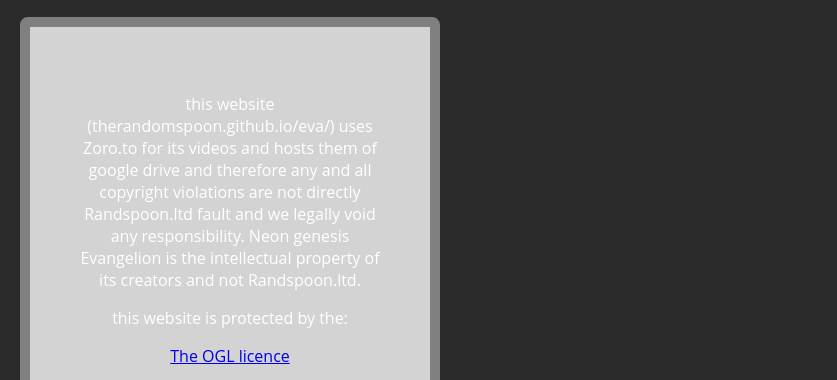
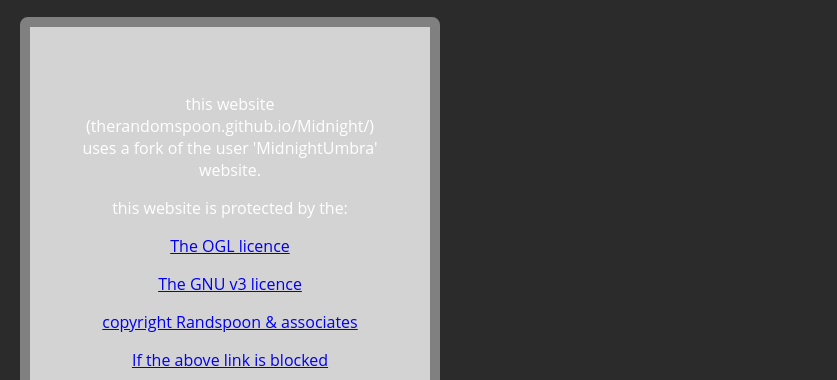
Before and after one commit to therandomspoon/Midnight, a plain HTML site: page index.html in a window 1280 px wide. Shown: the part 405-785 px from the top of the page, without its empty margins (0-837 px from the left). Drawn offline with Linux system fonts and the light colour scheme.

Commit message:
Update index.html

```diff
--- a/index.html
+++ b/index.html
@@ -21,7 +21,7 @@
 <a href="2heml.html"> Page2 </a>
 
 <div>
-        <p>this website (therandomspoon.github.io/eva/) uses Zoro.to for its videos and hosts them of google drive and therefore any and all copyright violations are not directly Randspoon.ltd fault and we legally void any responsibility. Neon genesis Evangelion is the intellectual property of its creators and not Randspoon.ltd. </p>
+        <p>this website (therandomspoon.github.io/Midnight/) uses a fork of the user 'MidnightUmbra' website. </p>
         <p> this website is protected by the: </p>
         <a href="https://www.nationalarchives.gov.uk/doc/open-government-licence/version/3/"> The OGL licence </a>
         <p> </p>
```
